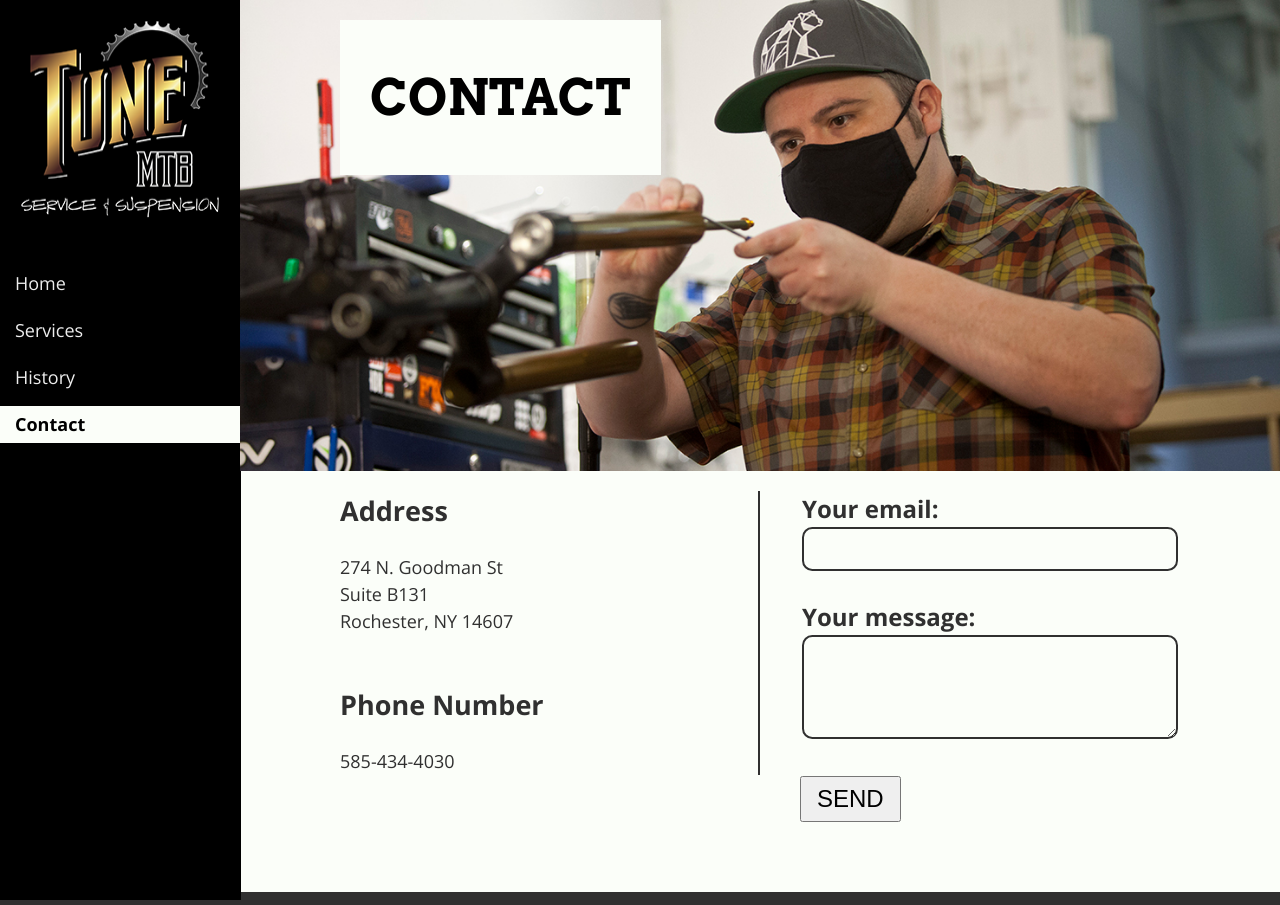
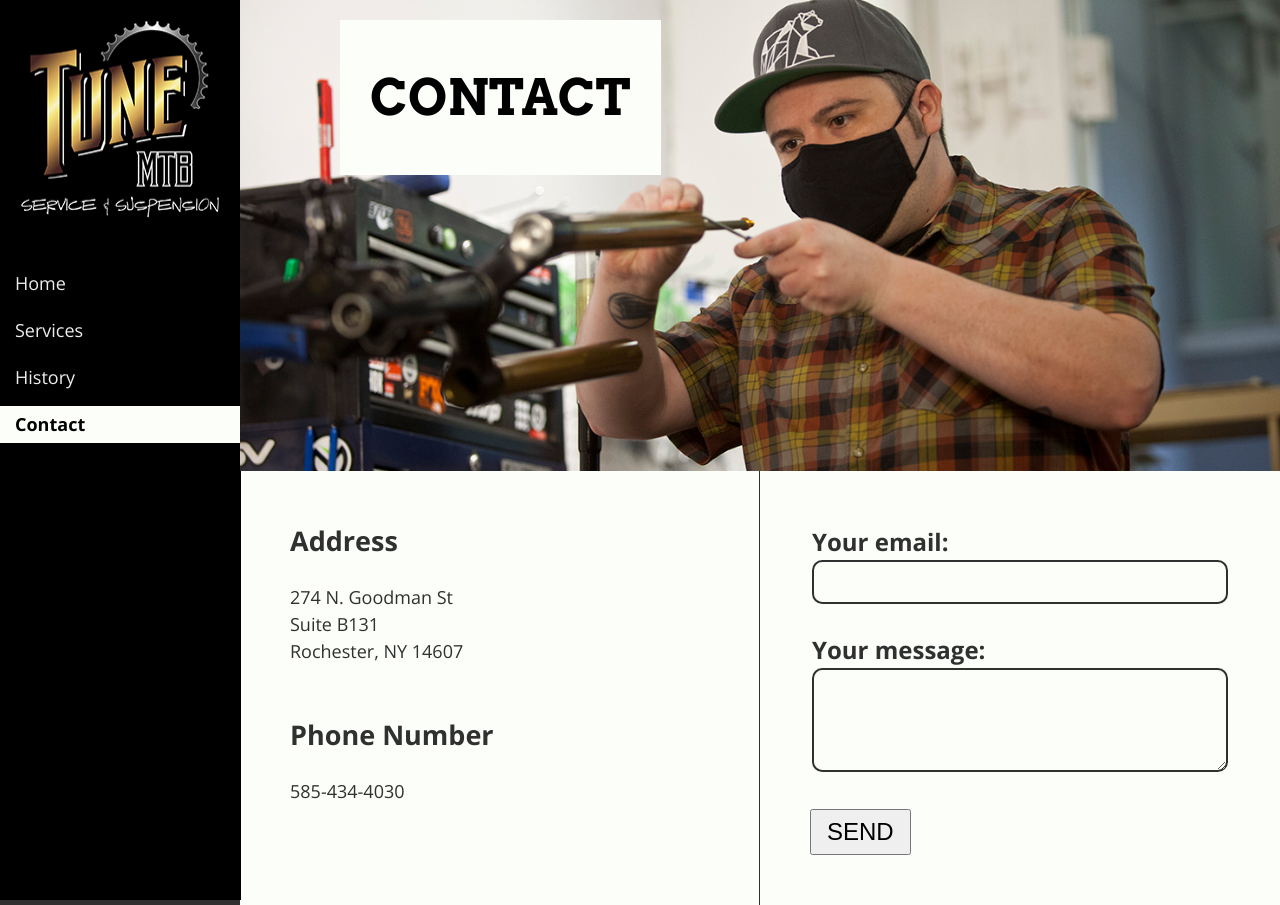
Before and after one commit to tunemtb/tunemtb.github.io, a Jekyll site: the page built from docs/contact.html, in a window 1280 px wide. Built offline with Jekyll 4.4.1, drawn with Linux system fonts in a browser that asks for light colours; nearby versions of some CDN libraries.

Commit message:
contact scss

```diff
--- a/docs/_sass/_contact.scss
+++ b/docs/_sass/_contact.scss
@@ -1,23 +1,21 @@
 .contact-form {
-    padding: 20px 100px;
-    background-color: $white;
     color: $dark-grey;
+    display: table;
+    width: 100%;
 }
 
 .contact-form__col {
-    margin-bottom: 50px;
+    padding: 50px;
+    background-color: $white;
+    display: table-cell;
+
     @include mq(md) {
-        float: left;
         width: 50%;
 
         &:nth-child(1) {
-            padding-right: 40px;
-            border-right: 2px solid $dark-grey;
+            border-right: 1px solid $dark-grey;
         }
 
-        &:nth-child(2) {
-            padding-left: 40px;
-        }
     }
 }
 
```
